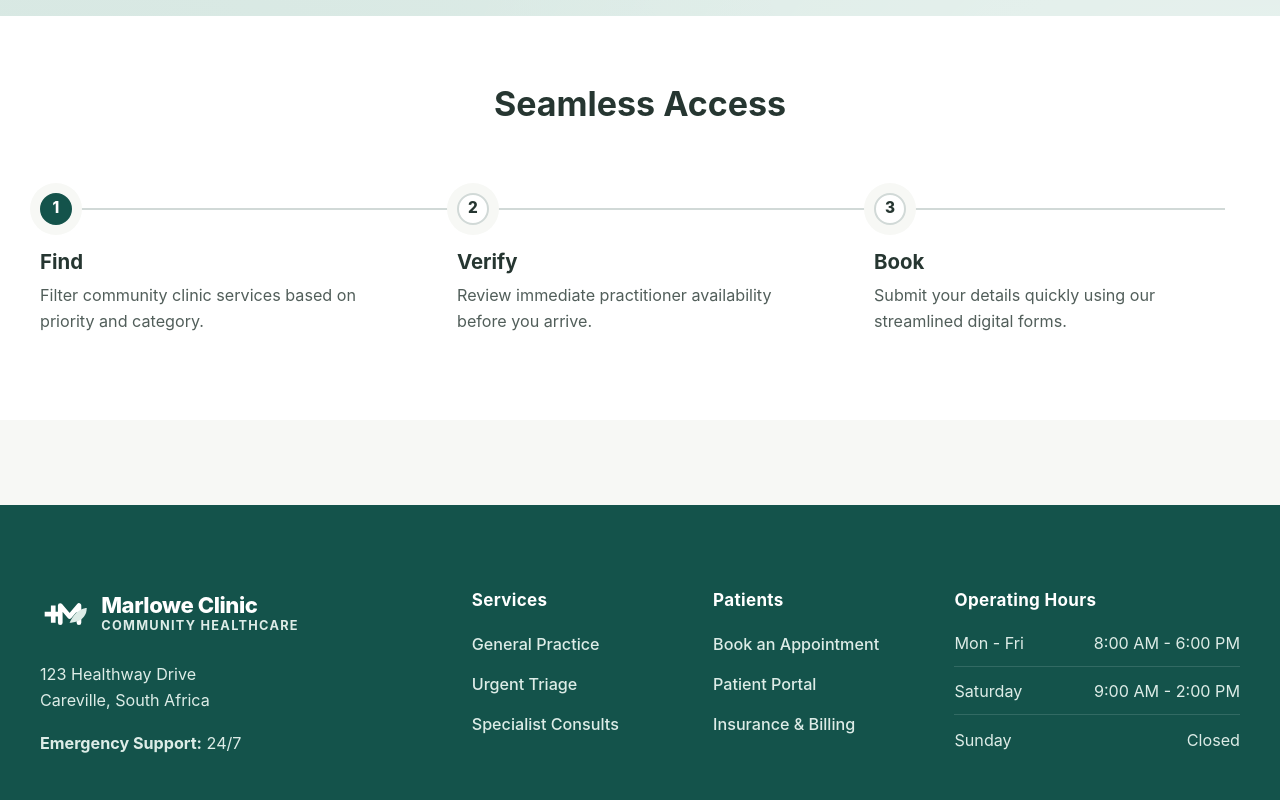
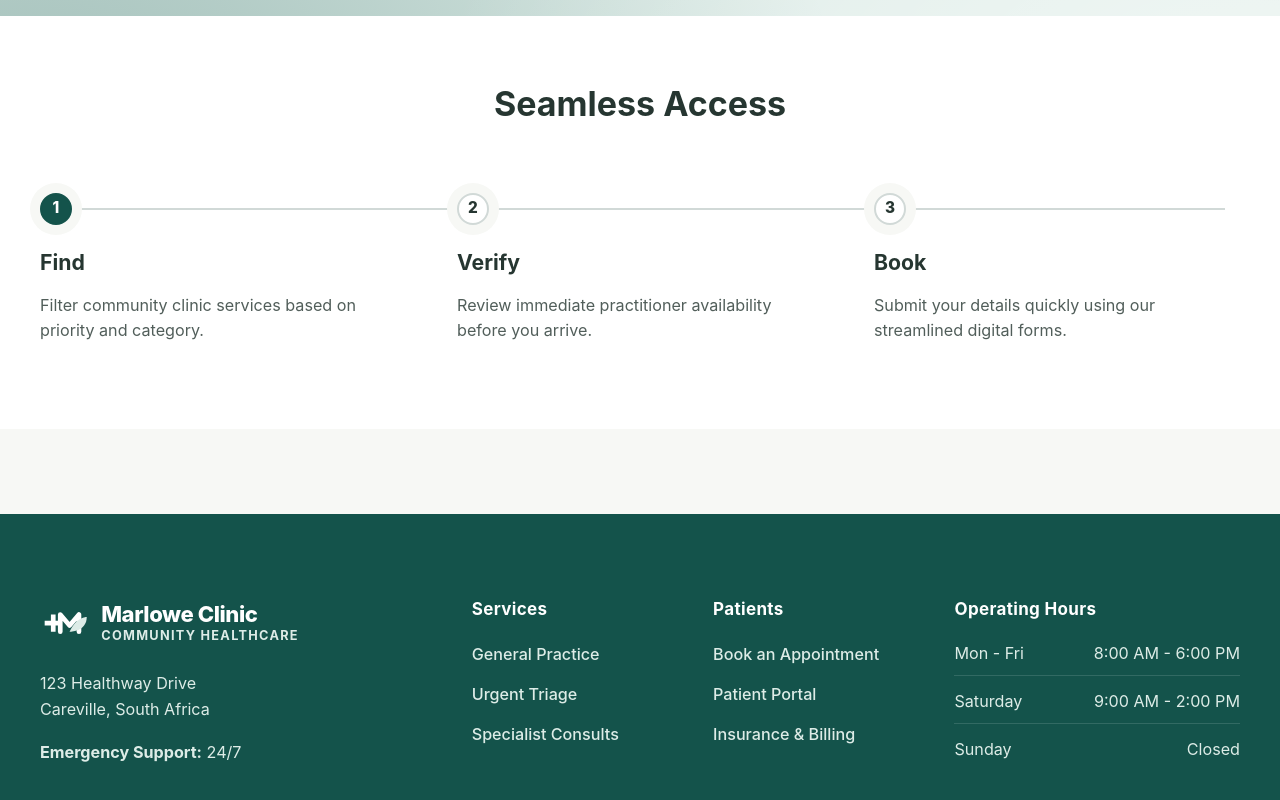
Before and after one commit to Ntando-Mo/marlowe-clinic, a React (Vite) app: page / in a window 1280 px wide. Shown: the part 1092-1892 px from the top of the page. Built offline with nearby package versions, Linux system fonts and the light colour scheme.

Commit message:
Fixed Lighthouse issue with gradient

```diff
--- a/src/pages/HomePage.jsx
+++ b/src/pages/HomePage.jsx
@@ -10,10 +10,10 @@ export default function HomePage() {
       style={{
         backgroundColor: 'var(--sage, #DDECE7)',
         backgroundImage: `
-          radial-gradient(at 0% 0%, rgba(255, 255, 255, 0.6) 0px, transparent 50%),
-          radial-gradient(at 100% 0%, rgba(20, 83, 75, 0.06) 0px, transparent 50%),
-          radial-gradient(at 100% 100%, rgba(255, 255, 255, 0.4) 0px, transparent 50%),
-          radial-gradient(at 0% 100%, rgba(20, 83, 75, 0.04) 0px, transparent 50%)
+          radial-gradient(at 0% 0%, rgba(255, 255, 255, 0.9) 0px, transparent 50%),
+          radial-gradient(at 100% 0%, rgba(20, 83, 75, 0.5) 0px, transparent 50%),
+          radial-gradient(at 100% 100%, rgba(255, 255, 255, 0.8) 0px, transparent 50%),
+          radial-gradient(at 0% 100%, rgba(20, 83, 75, 0.4) 0px, transparent 50%)
         `,
         backgroundSize: '100% 100%',
         backgroundRepeat: 'no-repeat'
@@ -42,7 +42,7 @@ export default function HomePage() {
         </div>
       </section>
 
-      {/* Services Section - Borderless, Editorial Layout */}
+      {/* Services Section */}
       <section className="section">
         <div className="container">
           <div className="section-header">
@@ -54,7 +54,6 @@ export default function HomePage() {
           <div className="card-grid">
             <article className="service-card premium-card">
               <div className="icon-wrapper">
-                {/* Minimalist Stethoscope SVG */}
                 <svg width="24" height="24" viewBox="0 0 24 24" fill="none" stroke="currentColor" strokeWidth="1.5" strokeLinecap="round" strokeLinejoin="round"><path d="M4.8 2.3A.3.3 0 1 0 5 2H4a2 2 0 0 0-2 2v5a6 6 0 0 0 6 6v0a6 6 0 0 0 6-6V4a2 2 0 0 0-2-2h-1a.2.2 0 1 0 .3.3"/><path d="M8 15v1a6 6 0 0 0 6 6v0a6 6 0 0 0 6-6v-4"/><circle cx="20" cy="10" r="2"/></svg>
               </div>
               <h3>General Practice</h3>
@@ -64,7 +63,6 @@ export default function HomePage() {
 
             <article className="service-card premium-card">
               <div className="icon-wrapper">
-                {/* Minimalist Cross SVG */}
                 <svg width="24" height="24" viewBox="0 0 24 24" fill="none" stroke="currentColor" strokeWidth="1.5" strokeLinecap="round" strokeLinejoin="round"><path d="M12 2v20M17 5H9.5a3.5 3.5 0 0 0 0 7h5a3.5 3.5 0 0 1 0 7H6"/></svg>
               </div>
               <h3>Urgent Triage</h3>
@@ -74,7 +72,6 @@ export default function HomePage() {
 
             <article className="service-card premium-card">
               <div className="icon-wrapper">
-                {/* Minimalist Brain/Consult SVG */}
                 <svg width="24" height="24" viewBox="0 0 24 24" fill="none" stroke="currentColor" strokeWidth="1.5" strokeLinecap="round" strokeLinejoin="round"><path d="M9.5 2A2.5 2.5 0 0 1 12 4.5v15a2.5 2.5 0 0 1-4.96.44 2.5 2.5 0 0 1-2.96-3.08 3 3 0 0 1-.34-5.58 2.5 2.5 0 0 1 1.32-4.24 2.5 2.5 0 0 1 1.98-3A2.5 2.5 0 0 1 9.5 2Z"/><path d="M14.5 2A2.5 2.5 0 0 0 12 4.5v15a2.5 2.5 0 0 0 4.96.44 2.5 2.5 0 0 0 2.96-3.08 3 3 0 0 0 .34-5.58 2.5 2.5 0 0 0-1.32-4.24 2.5 2.5 0 0 0-1.98-3A2.5 2.5 0 0 0 14.5 2Z"/></svg>
               </div>
               <h3>Specialist Consults</h3>
@@ -85,7 +82,7 @@ export default function HomePage() {
         </div>
       </section>
 
-      {/* How It Works - Sleek horizontal timeline */}
+      {/* How It Works - Fixed Heading Levels */}
       <section className="section section-muted">
         <div className="container">
           <div className="section-header text-center">
@@ -94,17 +91,17 @@ export default function HomePage() {
           <div className="timeline-grid">
             <article className="timeline-step">
               <div className="step-node">1</div>
-              <h4>Find</h4>
+              <h3>Find</h3> {/* Changed from h4 to h3 */}
               <p>Filter community clinic services based on priority and category.</p>
             </article>
             <article className="timeline-step">
               <div className="step-node">2</div>
-              <h4>Verify</h4>
+              <h3>Verify</h3> {/* Changed from h4 to h3 */}
               <p>Review immediate practitioner availability before you arrive.</p>
             </article>
             <article className="timeline-step">
               <div className="step-node">3</div>
-              <h4>Book</h4>
+              <h3>Book</h3> {/* Changed from h4 to h3 */}
               <p>Submit your details quickly using our streamlined digital forms.</p>
             </article>
           </div>
```
